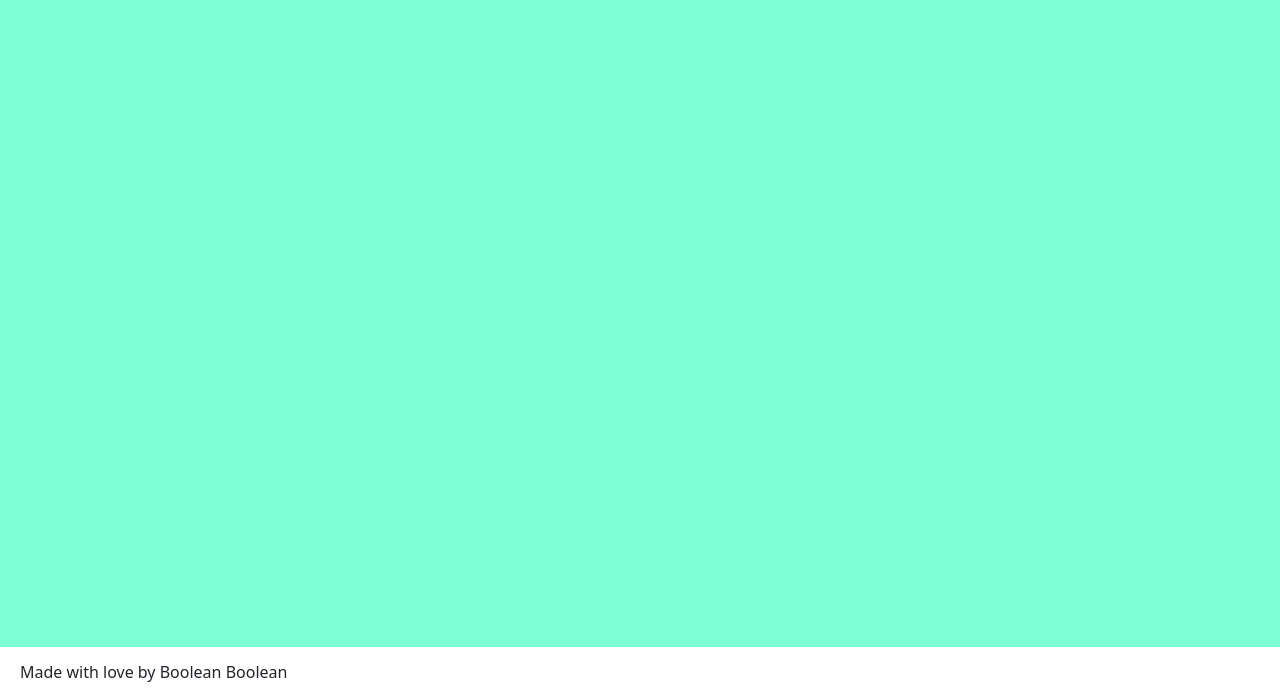
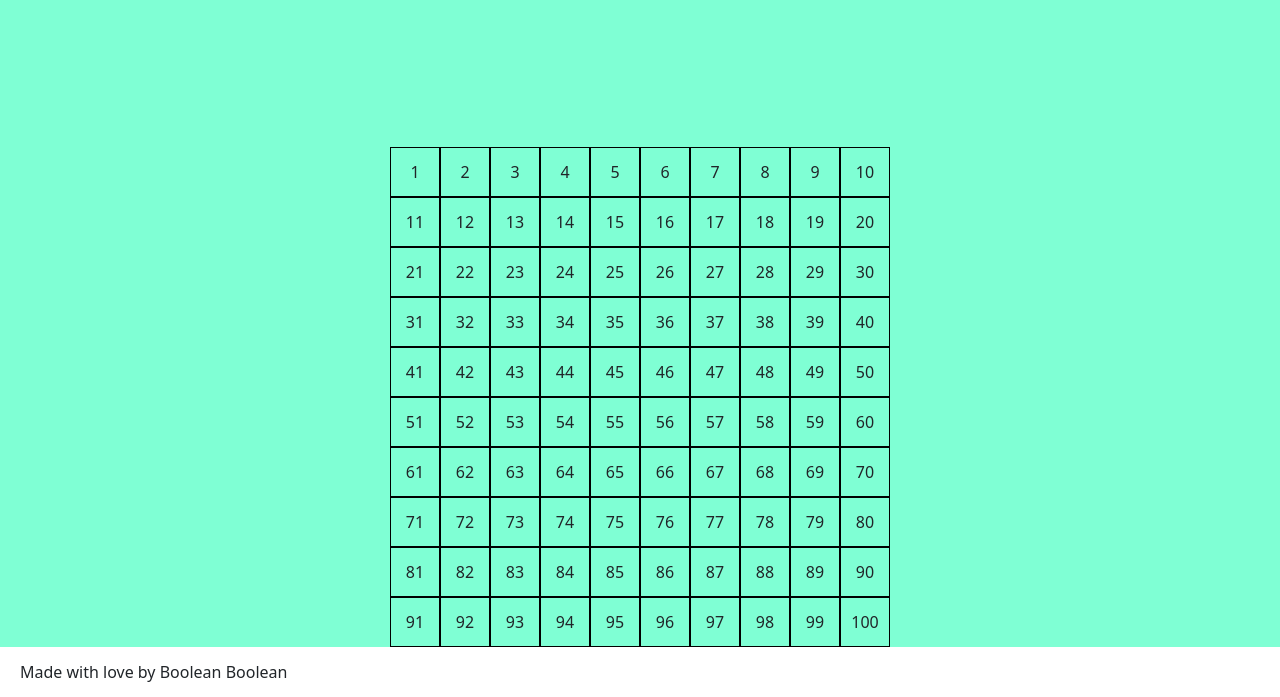
Before and after one commit to MrGaggio/js-campominato-grid, a plain HTML site: page index.html in a window 1280 px wide. Shown: the part 103-800 px from the top of the page. Drawn offline with nearby package versions, Linux system fonts and the light colour scheme.

Commit message:
non mi funziona la funzione per cambiare colore

```diff
--- a/assets/css/style.css
+++ b/assets/css/style.css
@@ -57,3 +57,7 @@ footer{
     cursor: pointer;
     border: 1px solid black;
   }
+
+  .blu{
+      background-color: blue;
+  }
--- a/assets/js/main.js
+++ b/assets/js/main.js
@@ -29,20 +29,26 @@ let easyLevel = document.getElementById("easy").value
 let mediumLevel = document.getElementById("medium").value
 let hardLevel = document.getElementById("hard").value
 
+
 //creare 100 quadrati
 
-// for (let i = 1; i <= numberSquare; i++) {
-//     //creo 100 div
-//     const square = document.createElement("div")
-//      // do ai div la classe square
-//     square.classList.add("square")
-//     square.style.width = `calc(100% / ${col})`;
-//     square.style.height = `calc(100% / ${row})`;
-//     square.append(i)
-//     containerGrid.append(square)
-// }
+for (let i = 1; i <= numberSquare; i++) {
+    //creo 100 div
+    const square = document.createElement("div")
+     // do ai div la classe square
+    square.classList.add("square")
+    square.style.width = `calc(100% / ${col})`;
+    square.style.height = `calc(100% / ${row})`;
+    square.append(i)
+    containerGrid.append(square)
+}
 
 
+//quando l'utente clicca su una casella diventa blu al click
+
+document.getElementsByClassName("div.square").addEventListener('click',function (square) {
+    square.classList.add("blu")
+});
 
 document.getElementById("button").addEventListener('click', function selectLevel() {
           if (selectLevel == mediumLevel ) {
```
